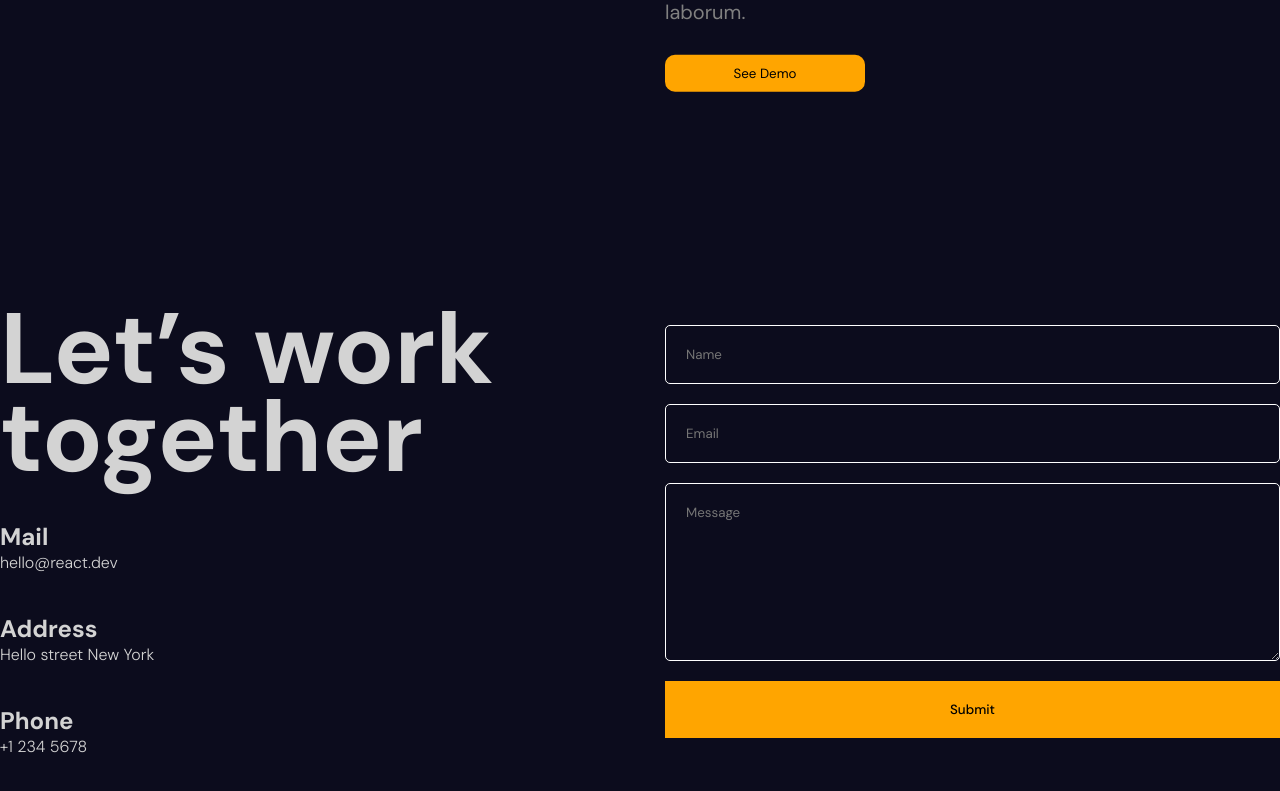
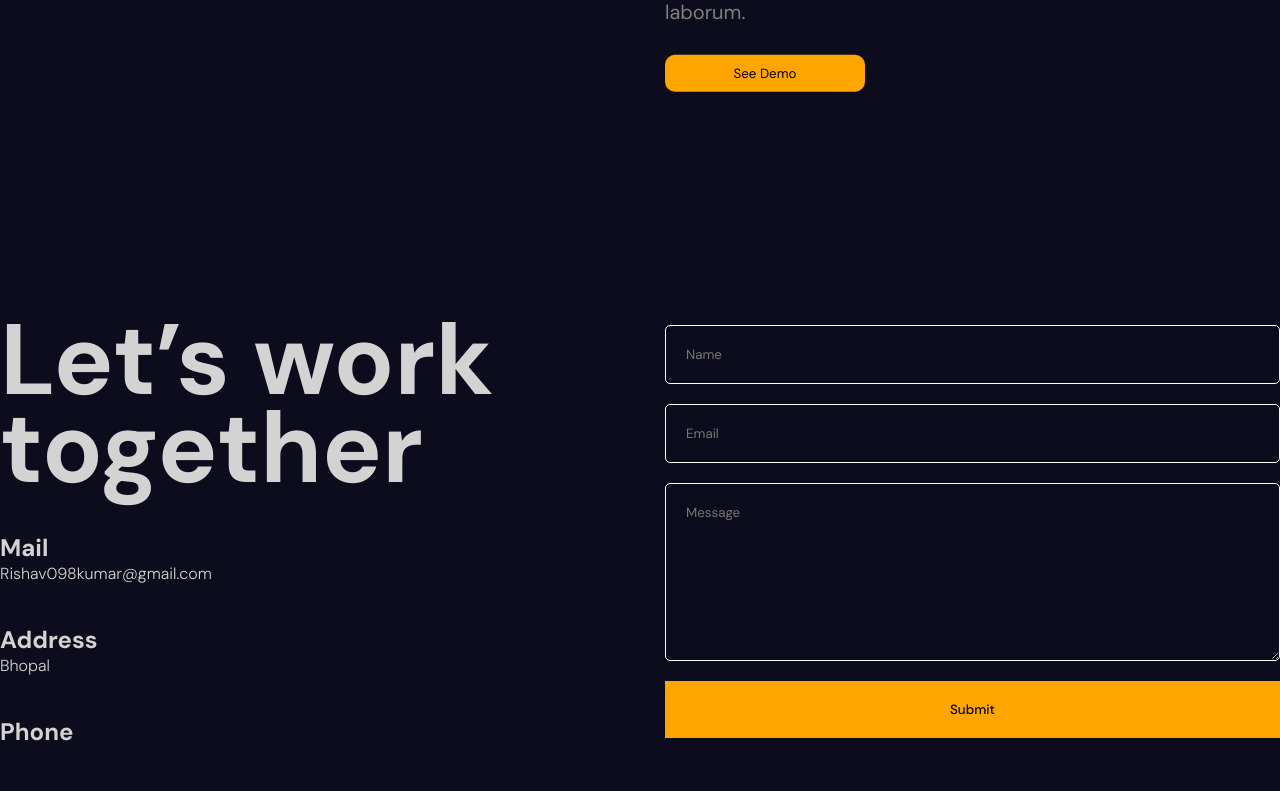
Before and after one commit to CodeWithRishav/animated-portfolio-completed, a React (Vite) app: page / in a window 1280 px wide. Shown: the part 6422-7213 px from the top of the page. Built offline with nearby package versions, Linux system fonts and the light colour scheme.

Commit message:
get contact response on mail

```diff
--- a/package.json
+++ b/package.json
@@ -4,14 +4,14 @@
   "version": "0.0.0",
   "type": "module",
   "scripts": {
-    "deploy" : "portfolio.rishavkumar.tech/",
+    "deploy": "portfolio.rishavkumar.tech/",
     "dev": "vite",
     "build": "vite build",
     "lint": "eslint . --ext js,jsx --report-unused-disable-directives --max-warnings 0",
     "preview": "vite preview"
   },
   "dependencies": {
-    "@emailjs/browser": "^3.11.0",
+    "@emailjs/browser": "^3.12.1",
     "framer-motion": "^10.16.4",
     "react": "18.2.0",
     "react-dom": "18.2.0",
--- a/src/components/contact/Contact.jsx
+++ b/src/components/contact/Contact.jsx
@@ -31,10 +31,10 @@ const Contact = () => {
 
     emailjs
       .sendForm(
-        "service_94y20xo",
-        "template_v10u2oh",
+        "service_djqrtf4",
+        "template_4v9hh9p",
         formRef.current,
-        "pX_2hasGmGcuvjXIW"
+        "EgHGVFkXypA2i8lTu"
       )
       .then(
         (result) => {
@@ -58,15 +58,17 @@ const Contact = () => {
         <motion.h1 variants={variants}>Let’s work together</motion.h1>
         <motion.div className="item" variants={variants}>
           <h2>Mail</h2>
-          <span>hello@react.dev</span>
+          <span>Rishav098kumar@gmail.com</span>
         </motion.div>
         <motion.div className="item" variants={variants}>
           <h2>Address</h2>
-          <span>Hello street New York</span>
+          <span>Bhopal</span>
         </motion.div>
         <motion.div className="item" variants={variants}>
           <h2>Phone</h2>
-          <span>+1 234 5678</span>
+          <span>
+            {/* enter mobile number */}
+          </span>
         </motion.div>
       </motion.div>
       <div className="formContainer">
```
Also changed, not shown: 1 other file (tests, documents, lock files or other folders).
